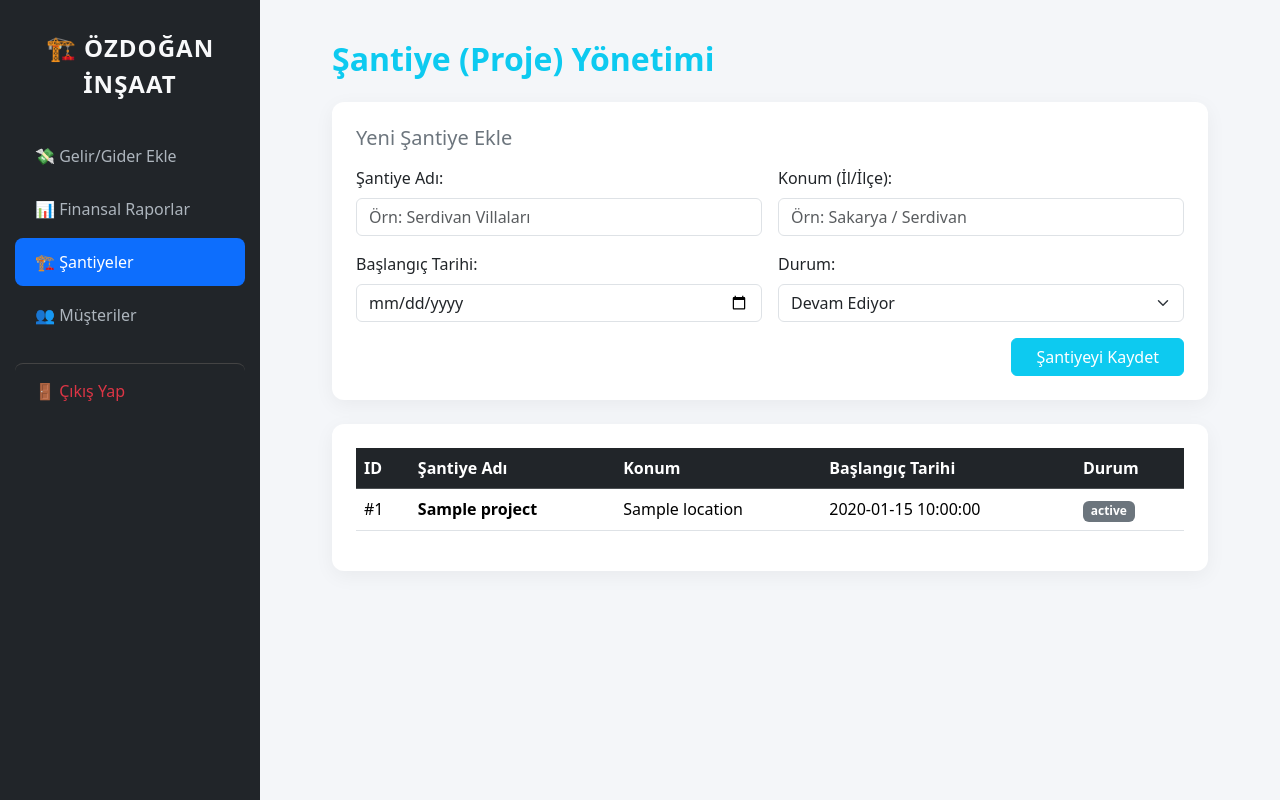
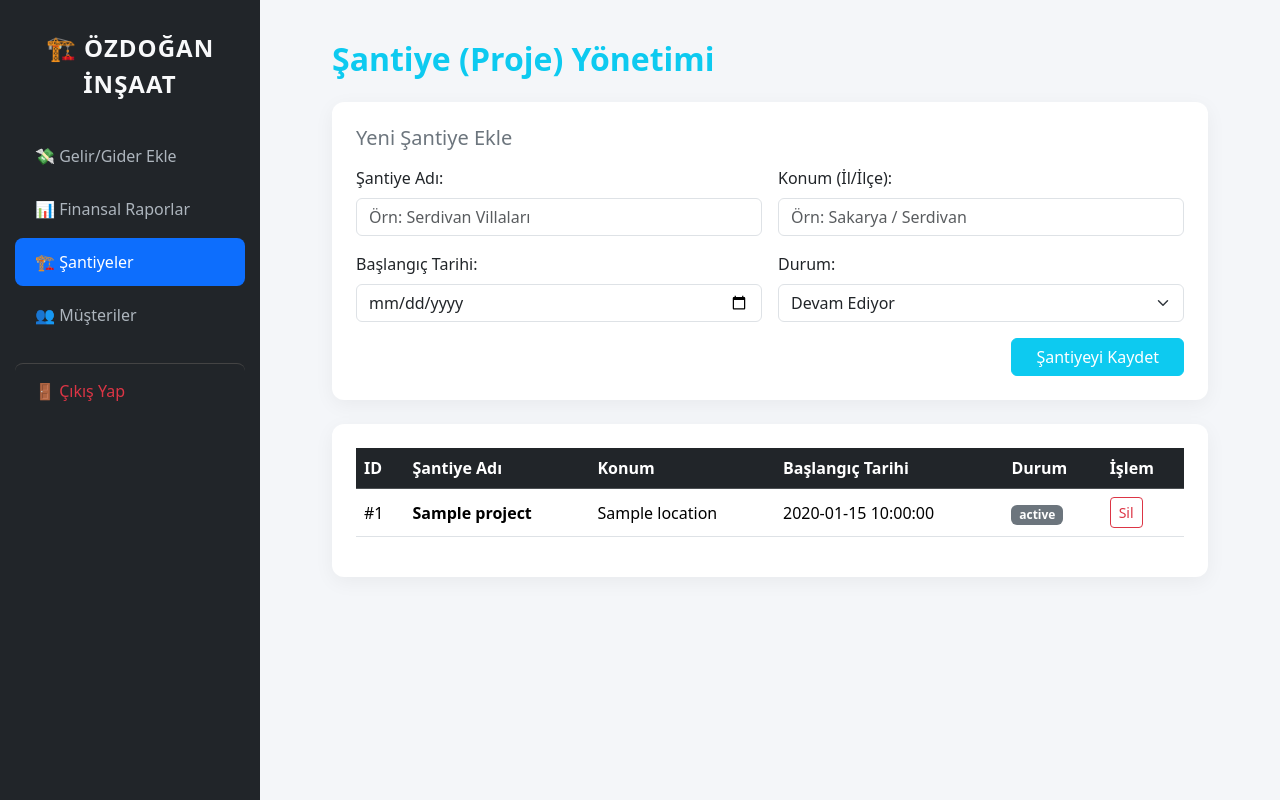
Before and after one commit to feyza-ozdn/ozdogan-insaat-erp, a Flask app: page /projeler in a window 1280 px wide. Run offline with Flask 3, Linux system fonts and the light colour scheme; the visitor is signed in with stand-in values (Sample User, id 1); a database or web service that is not in the repository returns one stand-in record (values such as "Sample title"); some libraries are stand-ins or nearby versions.

Commit message:
Add delete button for projects in projeler.html

```diff
--- a/templates/projeler.html
+++ b/templates/projeler.html
@@ -62,7 +62,7 @@
             <div class="card p-4">
                 <table class="table table-hover align-middle">
                     <thead class="table-dark">
-                        <tr><th>ID</th><th>Şantiye Adı</th><th>Konum</th><th>Başlangıç Tarihi</th><th>Durum</th></tr>
+                        <tr><th>ID</th><th>Şantiye Adı</th><th>Konum</th><th>Başlangıç Tarihi</th><th>Durum</th><th>İşlem</th></tr>
                     </thead>
                     <tbody>
                         {% for proje in projeler %}
@@ -72,9 +72,20 @@
                             <td>{{ proje[2] }}</td>
                             <td>{{ proje[3] }}</td>
                             <td><span class="badge bg-secondary">{{ proje[4] }}</span></td>
+                            <td>
+                                <form action="/proje_sil/{{ proje[0] }}" method="POST" style="margin: 0;">
+                                  <button
+                                      type="submit"
+                                      class="btn btn-sm btn-outline-danger"
+                                      onclick="return confirm('Bu şantiyeyi silmek istediğinize emin misiniz? Bağlı finansal kayıtlar silinmeyecek.');"
+                                  >
+                                      Sil
+                                  </button>
+                                </form>
+                            </td>
                         </tr>
                         {% else %}
-                        <tr><td colspan="5" class="text-center text-muted p-4">Kayıtlı şantiye bulunmuyor.</td></tr>
+                        <tr><td colspan="6" class="text-center text-muted p-4">Kayıtlı şantiye bulunmuyor.</td></tr>
                         {% endfor %}
                     </tbody>
                 </table>
```
